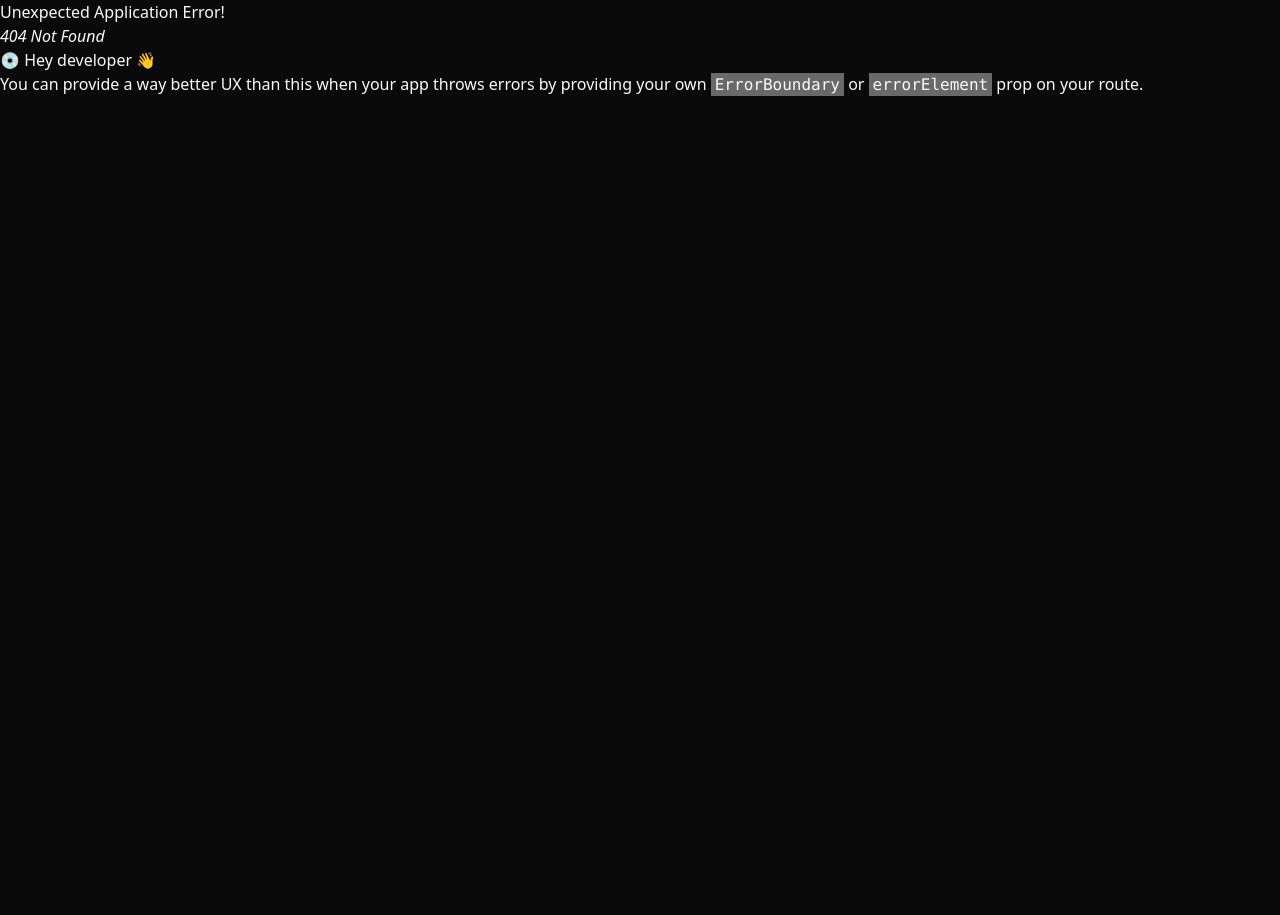
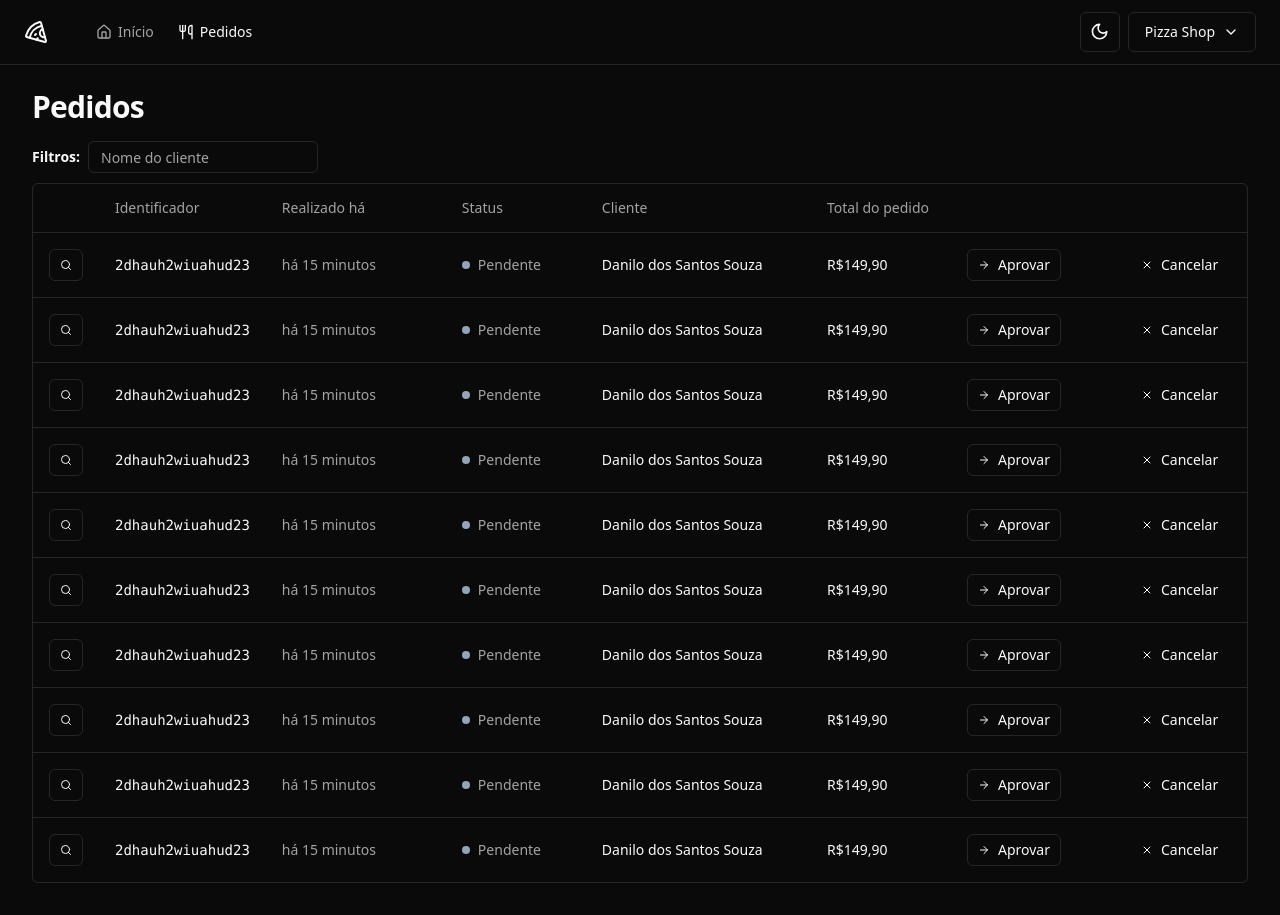
Before and after one commit to Olinadss/pizza-shop, a React (Vite) app: page /orders in a window 1280 px wide. Before the commit this address had no page. Before the commit the page ends 800 px from the top, so only its background shows below. Built offline with nearby package versions, Linux system fonts and the light colour scheme.

Commit message:
feat: cria listagem de pedidos

```diff
--- a/src/components/account-manu.tsx
+++ b/src/components/account-manu.tsx
@@ -25,9 +25,9 @@
 
       <DropdownMenuContent align="end" className="w-56">
         <DropdownMenuLabel className="flex flex-col">
-          <span>Diego Fernandes</span>
+          <span>Danilo Santos</span>
           <span className="text-xs font-normal text-muted-foreground">
-            diego@rocketseat.com.br
+            danilo.santos@outlook.com
           </span>
         </DropdownMenuLabel>
         <DropdownMenuSeparator />
--- a/src/components/ui/button.tsx
+++ b/src/components/ui/button.tsx
@@ -22,6 +22,7 @@
       size: {
         default: 'h-10 px-4 py-2',
         sm: 'h-9 rounded-md px-3',
+        xs: 'h-8 px-2.5',
         lg: 'h-11 rounded-md px-8',
         icon: 'h-10 w-10',
       },
--- /dev/null
+++ b/src/components/ui/table.tsx
@@ -0,0 +1,117 @@
+import * as React from "react"
+
+import { cn } from "@/lib/utils"
+
+const Table = React.forwardRef<
+  HTMLTableElement,
+  React.HTMLAttributes<HTMLTableElement>
+>(({ className, ...props }, ref) => (
+  <div className="relative w-full overflow-auto">
+    <table
+      ref={ref}
+      className={cn("w-full caption-bottom text-sm", className)}
+      {...props}
+    />
+  </div>
+))
+Table.displayName = "Table"
+
+const TableHeader = React.forwardRef<
+  HTMLTableSectionElement,
+  React.HTMLAttributes<HTMLTableSectionElement>
+>(({ className, ...props }, ref) => (
+  <thead ref={ref} className={cn("[&_tr]:border-b", className)} {...props} />
+))
+TableHeader.displayName = "TableHeader"
+
+const TableBody = React.forwardRef<
+  HTMLTableSectionElement,
+  React.HTMLAttributes<HTMLTableSectionElement>
+>(({ className, ...props }, ref) => (
+  <tbody
+    ref={ref}
+    className={cn("[&_tr:last-child]:border-0", className)}
+    {...props}
+  />
+))
+TableBody.displayName = "TableBody"
+
+const TableFooter = React.forwardRef<
+  HTMLTableSectionElement,
+  React.HTMLAttributes<HTMLTableSectionElement>
+>(({ className, ...props }, ref) => (
+  <tfoot
+    ref={ref}
+    className={cn(
+      "border-t bg-muted/50 font-medium [&>tr]:last:border-b-0",
+      className
+    )}
+    {...props}
+  />
+))
+TableFooter.displayName = "TableFooter"
+
+const TableRow = React.forwardRef<
+  HTMLTableRowElement,
+  React.HTMLAttributes<HTMLTableRowElement>
+>(({ className, ...props }, ref) => (
+  <tr
+    ref={ref}
+    className={cn(
+      "border-b transition-colors hover:bg-muted/50 data-[state=selected]:bg-muted",
+      className
+    )}
+    {...props}
+  />
+))
+TableRow.displayName = "TableRow"
+
+const TableHead = React.forwardRef<
+  HTMLTableCellElement,
+  React.ThHTMLAttributes<HTMLTableCellElement>
+>(({ className, ...props }, ref) => (
+  <th
+    ref={ref}
+    className={cn(
+      "h-12 px-4 text-left align-middle font-medium text-muted-foreground [&:has([role=checkbox])]:pr-0",
+      className
+    )}
+    {...props}
+  />
+))
+TableHead.displayName = "TableHead"
+
+const TableCell = React.forwardRef<
+  HTMLTableCellElement,
+  React.TdHTMLAttributes<HTMLTableCellElement>
+>(({ className, ...props }, ref) => (
+  <td
+    ref={ref}
+    className={cn("p-4 align-middle [&:has([role=checkbox])]:pr-0", className)}
+    {...props}
+  />
+))
+TableCell.displayName = "TableCell"
+
+const TableCaption = React.forwardRef<
+  HTMLTableCaptionElement,
+  React.HTMLAttributes<HTMLTableCaptionElement>
+>(({ className, ...props }, ref) => (
+  <caption
+    ref={ref}
+    className={cn("mt-4 text-sm text-muted-foreground", className)}
+    {...props}
+  />
+))
+TableCaption.displayName = "TableCaption"
+
+export {
+  Table,
+  TableHeader,
+  TableBody,
+  TableFooter,
+  TableHead,
+  TableRow,
+  TableCell,
+  TableCaption,
+}
--- /dev/null
+++ b/src/pages/app/orders/orders.tsx
@@ -0,0 +1,86 @@
+import { ArrowRight, Search, X } from 'lucide-react'
+import { Helmet } from 'react-helmet-async'
+
+import { Button } from '@/components/ui/button'
+import { Input } from '@/components/ui/input'
+import {
+  Table,
+  TableBody,
+  TableCell,
+  TableHead,
+  TableHeader,
+  TableRow,
+} from '@/components/ui/table'
+
+export function Orders() {
+  return (
+    <>
+      <Helmet title="Pedidos" />
+      <div className="flex flex-col gap-4">
+        <h1 className="text-3xl font-bold tracking-tight">Pedidos</h1>
+        <div className="space-y-2.5">
+          <form className="flex items-center gap-2">
+            <span className="text-sm font-semibold">Filtros: </span>
+            <Input placeholder="Nome do cliente" className="h-8 w-[230px]" />
+          </form>
+          <div className="rounded-md border">
+            <Table>
+              <TableHeader>
+                <TableRow>
+                  <TableHead className="w-[64px]"></TableHead>
+                  <TableHead className="w-[140px]">Identificador</TableHead>
+                  <TableHead className="w-[180px]">Realizado há</TableHead>
+                  <TableHead className="w-[140px]">Status</TableHead>
+                  <TableHead>Cliente</TableHead>
+                  <TableHead className="w-[140px]">Total do pedido</TableHead>
+                  <TableHead className="w-[164px]"></TableHead>
+                  <TableHead className="w-[132px]"></TableHead>
+                </TableRow>
+              </TableHeader>
+              <TableBody>
+                {Array.from({ length: 10 }).map((_, index) => (
+                  <TableRow key={index}>
+                    <TableCell>
+                      <Button variant={'outline'} size={'xs'}>
+                        <Search className="h-3 w-3" />
+                        <span className="sr-only">Detalhes do pedido</span>
+                      </Button>
+                    </TableCell>
+                    <TableCell className="font-mono text-sm font-medium">
+                      2dhauh2wiuahud23
+                    </TableCell>
+                    <TableCell className="text-muted-foreground">
+                      há 15 minutos
+                    </TableCell>
+                    <TableCell>
+                      <div className="flex items-center gap-2">
+                        <span className="h-2 w-2 rounded-full bg-slate-400" />
+                        <span className="font-medium text-muted-foreground">
+                          Pendente
+                        </span>
+                      </div>
+                    </TableCell>
+                    <TableCell className="font-medium">
+                      Danilo dos Santos Souza
+                    </TableCell>
+                    <TableCell className="font-medium">R$149,90</TableCell>
+                    <TableCell>
+                      <Button variant={'outline'} size={'xs'}>
+                        <ArrowRight className="mr-2 h-3 w-3" /> Aprovar
+                      </Button>
+                    </TableCell>
+                    <TableCell>
+                      <Button variant={'ghost'} size={'xs'}>
+                        <X className="mr-2 h-3 w-3" /> Cancelar
+                      </Button>
+                    </TableCell>
+                  </TableRow>
+                ))}
+              </TableBody>
+            </Table>
+          </div>
+        </div>
+      </div>
+    </>
+  )
+}
--- a/src/routes.tsx
+++ b/src/routes.tsx
@@ -3,6 +3,7 @@
 import { AppLayout } from './pages/_layouts/app'
 import { AuthLayout } from './pages/_layouts/auth'
 import { Dashboard } from './pages/app/dashboard'
+import { Orders } from './pages/app/orders/orders'
 import { SignIn } from './pages/auth/sign-in'
 import { SignUp } from './pages/auth/sign-up'
 
@@ -14,6 +15,10 @@
       {
         path: '/',
         element: <Dashboard />,
+      },
+      {
+        path: '/orders',
+        element: <Orders />,
       },
     ],
   },
```
